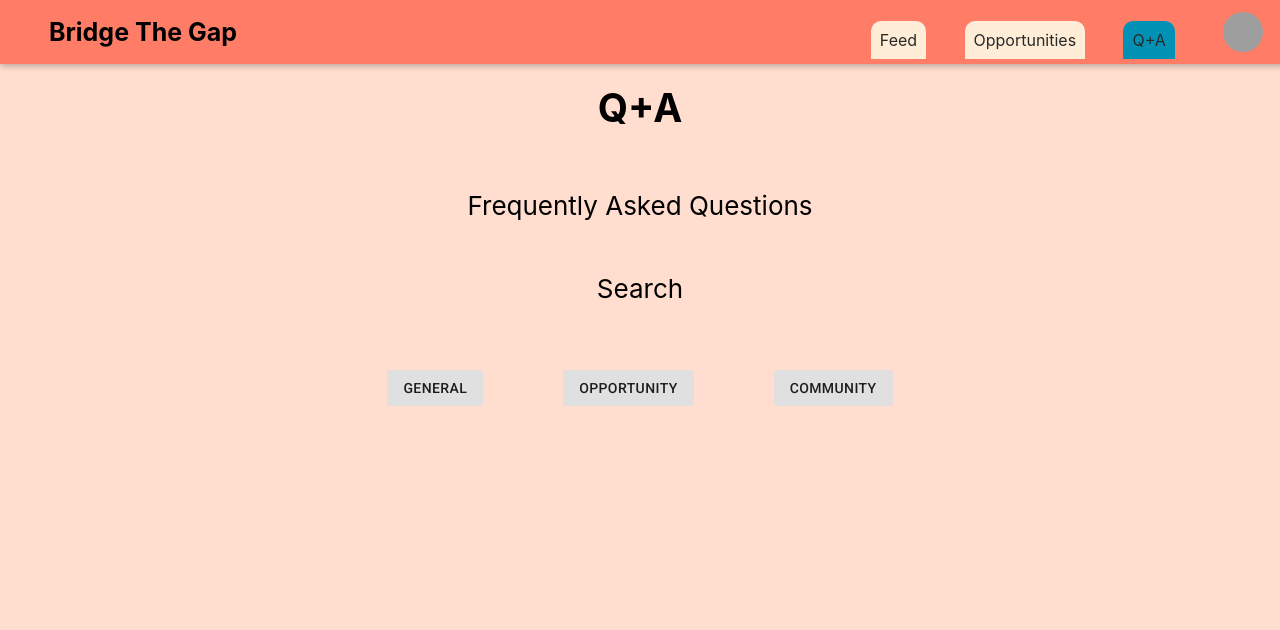
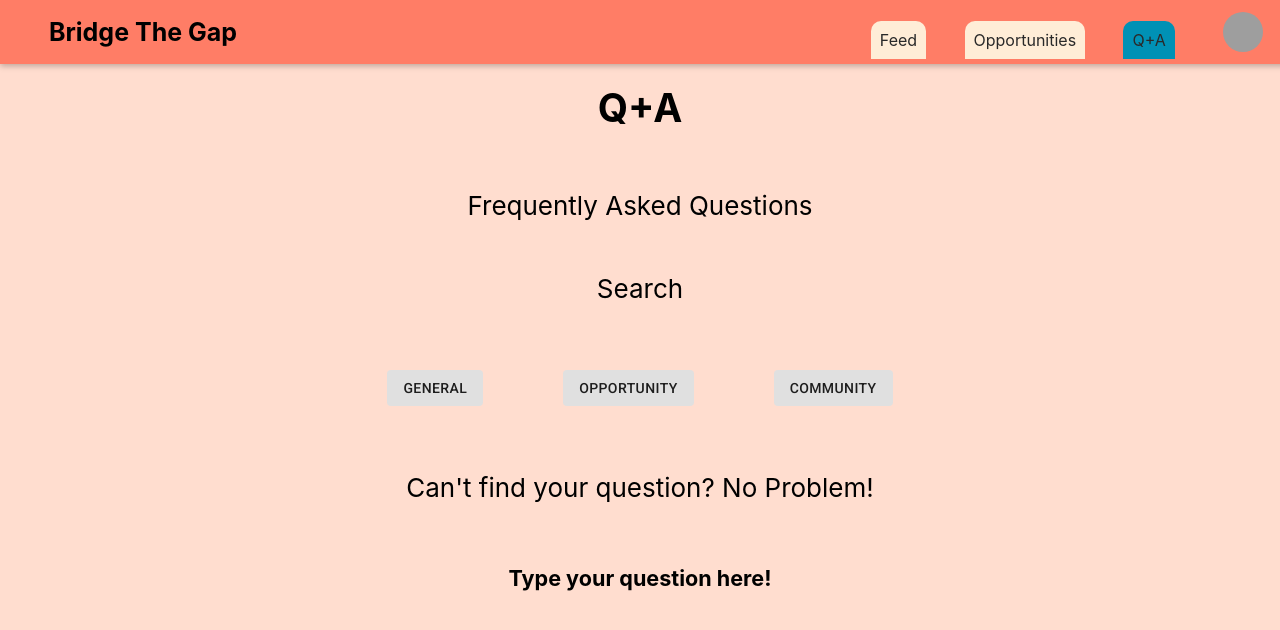
Before and after one commit to ReshmiCode/Bridge-The-Gap, a React (Create React App) app in the folder website/: page /qna in a window 1280 px wide. Shown: the top 630 px of the page. Built offline with nearby package versions, Linux system fonts and the light colour scheme; no server answers; grey boxes are pictures that could not be loaded.

Commit message:
Cant find Question

```diff
--- a/website/src/screens/QnA.js
+++ b/website/src/screens/QnA.js
@@ -28,6 +28,9 @@ function QnA() {
       </Button>
       </div>
 
+      <p>Can't find your question? No Problem!</p>
+      <h5>Type your question here!</h5>
+
     </div>
   );
 }
```
